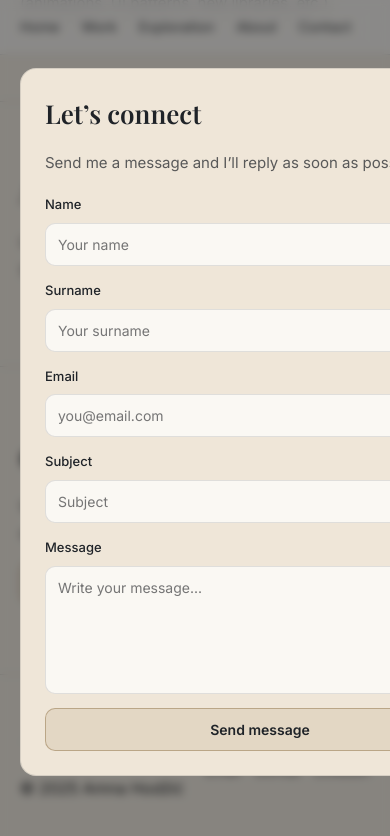
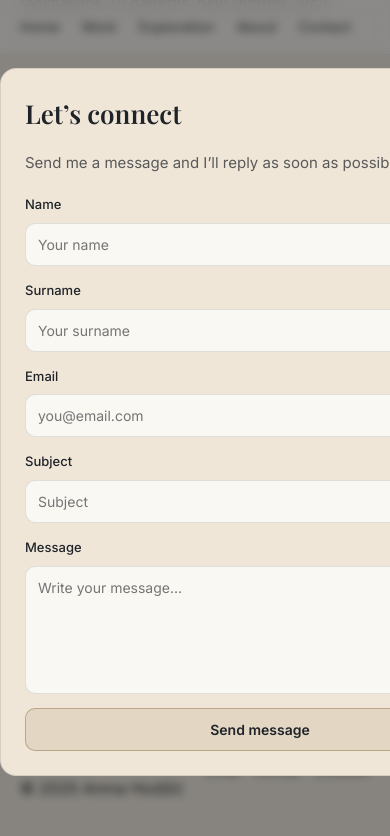
Before and after one commit to ahodzicc/frontend, a React app: page / in a window 390 px wide. Both pictures are taken after a click on the button "Open contact form". Shown: the part 1798-2634 px from the top of the page. Built offline with nearby package versions, Linux system fonts and the light colour scheme; the HTML template or start-up script is replaced by a standard one.

Commit message:
Enhance form and modal styles for better responsiveness and usability

```diff
--- a/src/styles/global.css
+++ b/src/styles/global.css
@@ -225,6 +225,13 @@ body {
   max-width: 720px;
 }
 
+/* ✅ IMPORTANT: stop children from pushing parent wider */
+.form,
+.formRow,
+.label {
+  min-width: 0;
+}
+
 .formRow {
   display: grid;
   grid-template-columns: 1fr 1fr;
@@ -246,6 +253,11 @@ body {
 
 .input,
 .textarea {
+  width: 100%;
+  max-width: 100%;
+  min-width: 0;
+  box-sizing: border-box;
+
   padding: 12px;
   border-radius: var(--radius-sm);
   border: 1px solid var(--border);
@@ -254,6 +266,11 @@ body {
   font-size: 14px;
   color: var(--text);
   transition: border-color var(--transition), box-shadow var(--transition);
+}
+
+/* ✅ IMPORTANT: prevent textarea resizing sideways */
+.textarea {
+  resize: vertical;
 }
 
 .input:focus,
@@ -349,18 +366,32 @@ body {
 }
 
 .modal {
+  box-sizing: border-box;
+
   background: var(--bg-soft);
   border: 1px solid var(--border);
   border-radius: var(--radius);
   padding: 24px;
 
+  /* ✅ FIX: lock horizontal size */
   width: 520px;
-  max-width: calc(100% - 40px);
+  max-width: 520px;
+  min-width: 0;
+
+  /* ✅ allow vertical growth only */
   max-height: 85vh;
   overflow-y: auto;
+  overflow-x: hidden;
 
   position: relative;
   animation: scaleIn 200ms ease;
+}
+
+/* ✅ keep modal content from forcing width */
+.modal * {
+  max-width: 100%;
+  overflow-wrap: break-word;
+  word-break: break-word;
 }
 
 .modal-close {
```
